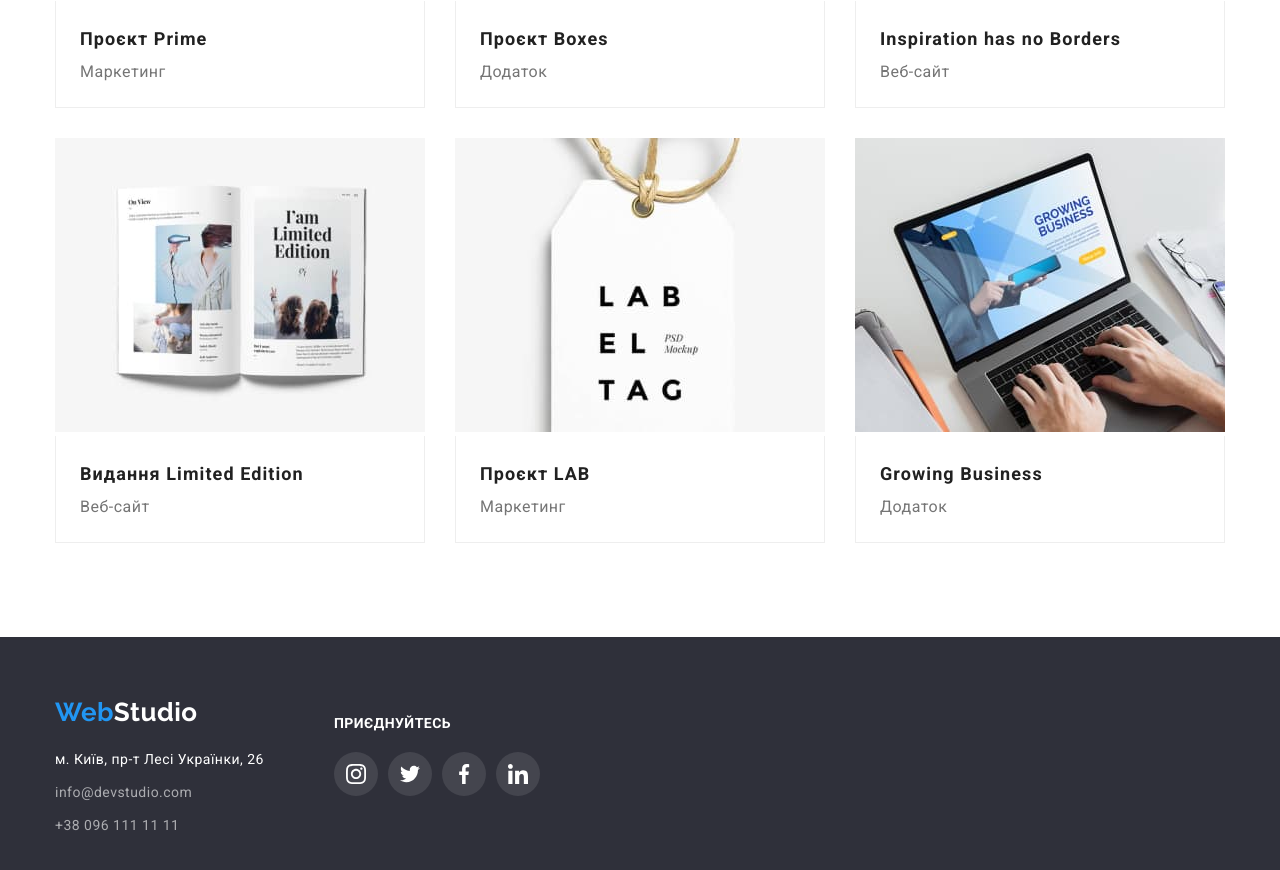
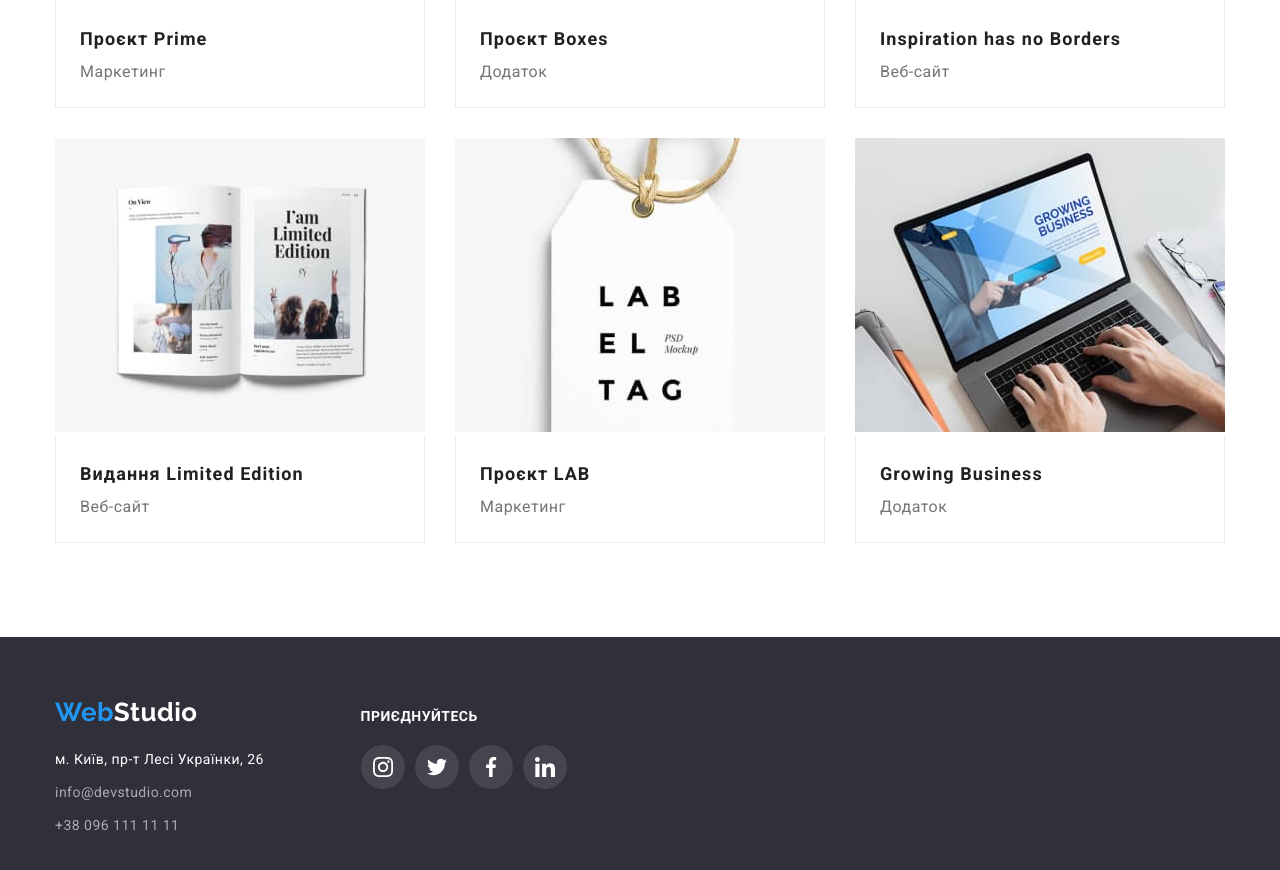
Before and after one commit to YuriyBerketa/goit-markup-hw-05, a plain HTML site: page portfolio.html in a window 1280 px wide. Shown: the part 996-1866 px from the top of the page. Drawn offline with nearby package versions, Linux system fonts and the light colour scheme.

Commit message:
исправлено

```diff
--- a/css/styles.css
+++ b/css/styles.css
@@ -659,18 +659,9 @@ a {
   display: flex;
 }
 
-.align {
-  display: flex;
-}
-.footer-container {
-  /* width: 231px; */
-  /* display: flex; */
-}
-/* footer-container */
-/* .address {
-  /* display: flex; */
-/* } */
-*/ .add-list {
+
+
+.add-list {
   margin-top: 20px;
 }
 .add-list li {
@@ -724,13 +715,17 @@ a {
 }
 
 .footer-messenger {
+  display: flex;
   margin-left: 70px;
-  margin-top: -12px;
 }
 .footer-social {
-  display: block;
+  /* display: block; */
   text-align: center;
   align-items: center;
+}
+.footer-container {
+  display: flex;
+  align-items: baseline;
 }
 
 .footer-client-list {
--- a/portfolio.html
+++ b/portfolio.html
@@ -212,9 +212,9 @@
     </main>
 <footer class="footer">
     <div class="container footer-container">
+        <div class="footer-contact">
         <a href="./index.html" class="logo">Web<span class="studio-footer">Studio</span>
         </a>
-        <div class="align">
             <address class="address">
                 <ul class="add-list">
                     <li>
@@ -229,6 +229,7 @@
                     </li>
                 </ul>
             </address>
+            </div>
 
             <div class="footer-messenger">
                 <section class="footer-social">
@@ -265,7 +266,6 @@
                     </ul>
                 </section>
             </div>
-        </div>
     </div>
 </footer>
 
```
Also changed, not shown: index.html (+6 -11 lines).
